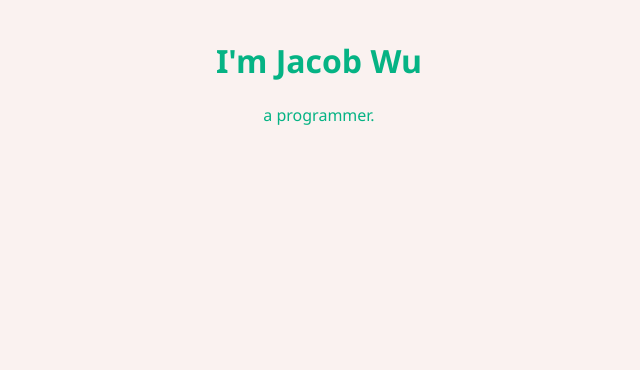
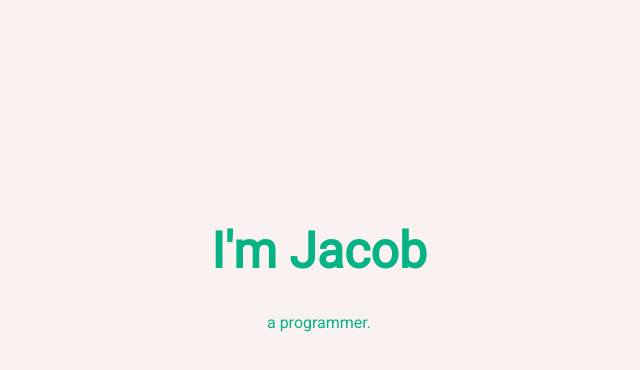
Before and after one commit to wu-jacob/wu-jacob.github.io, a plain HTML site: page index.html in a window 1280 px wide. Shown: the whole page, without its empty margins (321-961 px from the left). Drawn offline with Linux system fonts and the light colour scheme.

Commit message:
added top container and fonts

```diff
--- a/css/style.css
+++ b/css/style.css
@@ -3,12 +3,13 @@ body {
 }
 
 h1 {
-    font-family: 'Segoe UI', Tahoma, Geneva, Verdana, sans-serif;
     color: #05B384;
+    font-family: 'Roboto', sans-serif;
+    font-size: 50px;
 }
 
 p {
-    font-family: 'Segoe UI', Tahoma, Geneva, Verdana, sans-serif;
+    font-family: 'Roboto', sans-serif;
     color: #05B384;
 }
 
@@ -19,3 +20,7 @@ p {
     padding: 10px;
     text-align: center;
   }
+
+.top-container {
+    height: 170px;
+}
--- a/index.html
+++ b/index.html
@@ -7,10 +7,14 @@
     <title>Jacob Wu</title>
     <link rel="stylesheet" type="text/css" href="css/style.css">
     <link rel="icon" href="assets/icons/favicon.ico">
+    <link rel="preconnect" href="https://fonts.googleapis.com">
+    <link rel="preconnect" href="https://fonts.gstatic.com" crossorigin>
+    <link href="https://fonts.googleapis.com/css2?family=Roboto&display=swap" rel="stylesheet">
 </head>
 <body>
+    <div class="top-container"></div>
     <div class="center">
-        <h1>I'm Jacob Wu</h1>
+        <h1>I'm Jacob</h1>
         <p>a programmer.</p>
     </div>
 </body>
```
